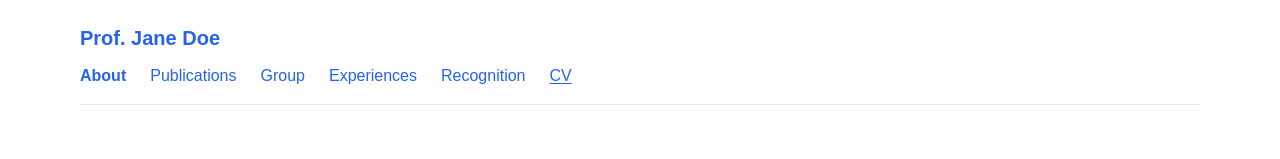
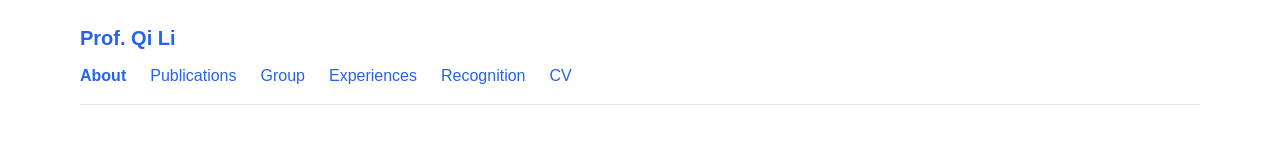
Before and after one commit to qilimk/qili-prof, a Next.js app: page / in a window 1280 px wide. Shown: the top 159 px of the page. Built offline with nearby package versions, Linux system fonts and the light colour scheme; no server answers.

Commit message:
modify the NavBar and Sidebar

```diff
--- a/components/NavBar.tsx
+++ b/components/NavBar.tsx
@@ -9,6 +9,7 @@ const items = [
   { href: "/group", label: "Group" },
   { href: "/experiences", label: "Experiences" },
   { href: "/recognition", label: "Recognition" },
+  { href: "/public/CV_QiLi_202508.pdf", label: "CV", external: true },
 ];
 
 export default function NavBar() {
@@ -18,28 +19,54 @@ export default function NavBar() {
   return (
     <header className="py-6">
       <div className="flex items-center justify-between">
-        <Link href="/" className="text-xl font-semibold">Prof. Jane Doe</Link>
+        {/* Logo / Name */}
+        <Link href="/" className="text-xl font-semibold">
+          Prof. Qi Li
+        </Link>
+
+        {/* Mobile menu toggle */}
         <button
           className="md:hidden rounded border px-3 py-1 text-sm"
-          onClick={() => setOpen(v => !v)}
+          onClick={() => setOpen((v) => !v)}
           aria-expanded={open}
           aria-controls="primary-nav"
-        >Menu</button>
+        >
+          Menu
+        </button>
       </div>
 
-      <nav id="primary-nav" className={`mt-3 ${open ? "block" : "hidden"} md:block`}>
+      {/* Navigation links */}
+      <nav
+        id="primary-nav"
+        className={`mt-3 ${open ? "block" : "hidden"} md:block`}
+      >
         <ul className="flex flex-col gap-2 md:flex-row md:gap-6">
-          {items.map(i => (
+          {items.map((i) => (
             <li key={i.href}>
-              <Link
-                href={i.href}
-                className={`hover:underline ${pathname === i.href ? "font-semibold" : ""}`}
-              >{i.label}</Link>
+              {i.external ? (
+                <a
+                  href={i.href}
+                  target="_blank"
+                  rel="noreferrer"
+                  className="hover:underline"
+                >
+                  {i.label}
+                </a>
+              ) : (
+                <Link
+                  href={i.href}
+                  className={`hover:underline ${
+                    pathname === i.href ? "font-semibold" : ""
+                  }`}
+                >
+                  {i.label}
+                </Link>
+              )}
             </li>
           ))}
-          <li><a className="underline" href="/cv.pdf" target="_blank" rel="noreferrer">CV</a></li>
         </ul>
       </nav>
+
       <hr className="mt-4 border-gray-200" />
     </header>
   );
--- a/components/Sidebar.tsx
+++ b/components/Sidebar.tsx
@@ -4,7 +4,7 @@ import links from "@/data/links.json";
 export default function Sidebar() {
   return (
     <div className="space-y-6 sticky top-6">
-      <img src="public/qi_headshot.jpg" alt={profile.name} className="w-full rounded" />
+      <img src="/public/qi_headshot.jpg" alt={profile.name} className="w-full rounded" />
       <div>
         <h2 className="text-xl font-bold">{profile.name}</h2>
         <a href={links.cv} className="italic text-blue-600 hover:underline">{`{CV}`}</a>
--- a/data/links.json
+++ b/data/links.json
@@ -1,5 +1,5 @@
 {
-  "cv": "public/CV_QiLi_202508.pdf",
+  "cv": "/public/CV_QiLi_202508.pdf",
   "scholar": "https://scholar.google.com/citations?user=wbv5apcAAAAJ",
   "github": "https://github.com/airalcorn2/strike-with-a-pose",
   "linkedin": "",
```
